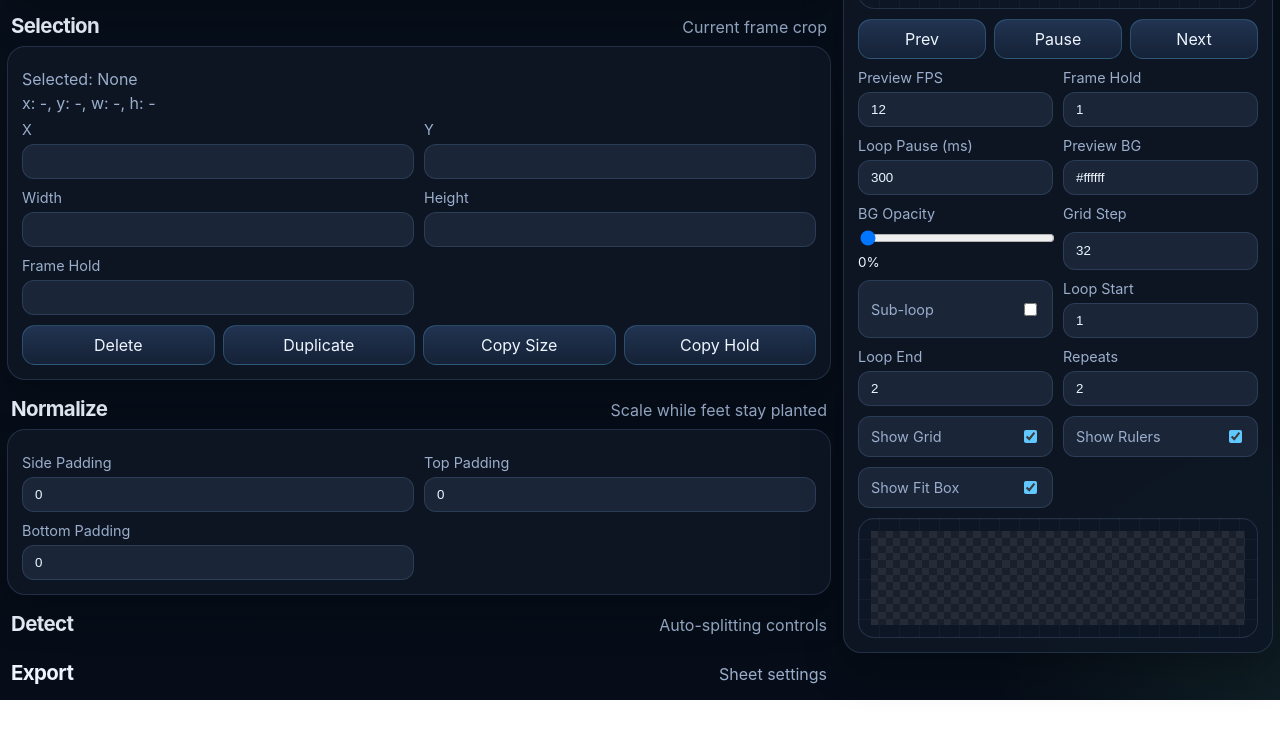
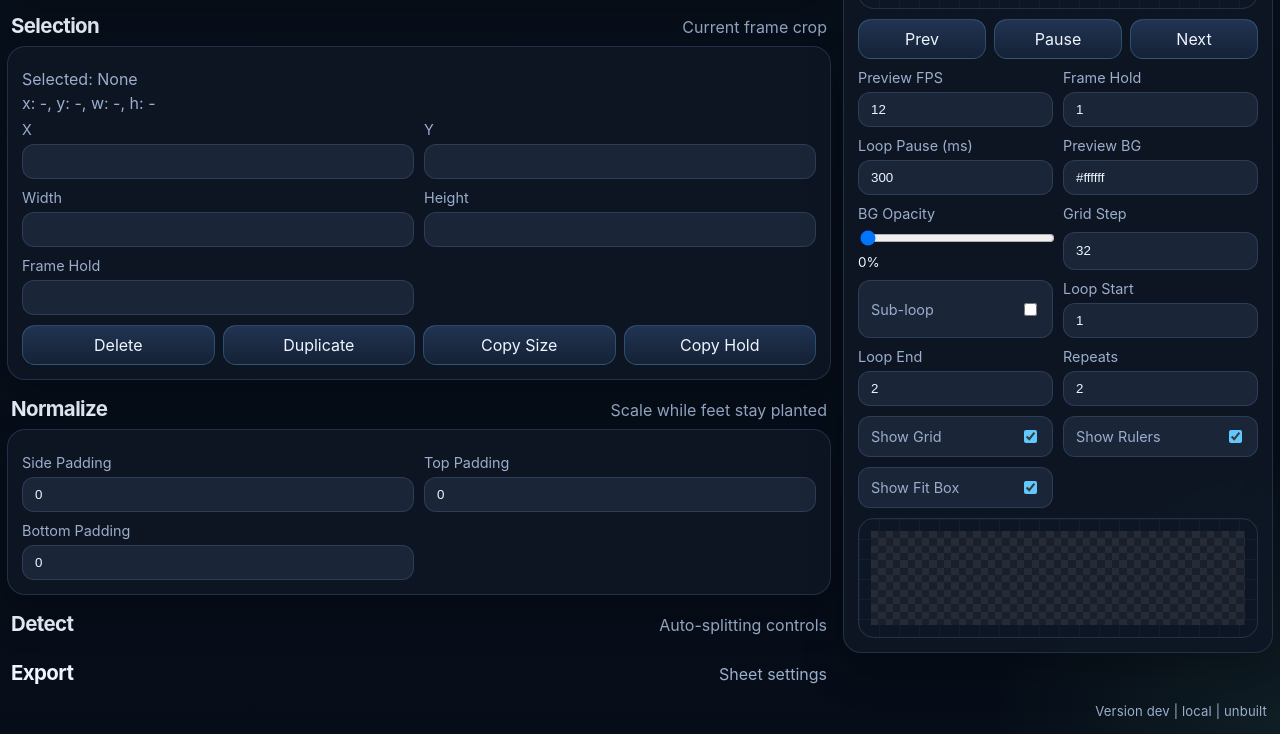
Before and after one commit to clayton/sprite-cutter-app, a website: page index.html in a window 1280 px wide. Shown: the part 523-1257 px from the top of the page. Before the commit the page ends 1223 px from the top, so only its background shows below. Drawn offline with Linux system fonts and the light colour scheme.

Commit message:
Add build stamp and align deployment config

```diff
--- a/app.js
+++ b/app.js
@@ -75,6 +75,7 @@ const selectedLabel = document.getElementById("selectedLabel");
 const boxStats = document.getElementById("boxStats");
 const imageMeta = document.getElementById("imageMeta");
 const frameCounter = document.getElementById("frameCounter");
+const buildInfo = document.getElementById("buildInfo");
 const boxXInput = document.getElementById("boxXInput");
 const boxYInput = document.getElementById("boxYInput");
 const boxWidthInput = document.getElementById("boxWidthInput");
@@ -161,6 +162,14 @@ function setNumericInput(input, value, fallback = input.value) {
 
 function setCheckboxInput(input, value) {
   input.checked = Boolean(value);
+}
+
+function formatBuildInfo() {
+  const info = window.BUILD_INFO || {};
+  const version = info.version || "dev";
+  const commit = info.commit || "local";
+  const builtAt = info.builtAt ? new Date(info.builtAt).toLocaleString() : "unbuilt";
+  return `Version ${version} | ${commit} | ${builtAt}`;
 }
 
 function buildGridBoxes(boxes, cellWidth, cellHeight, framesPerRow, imageWidth, imageHeight) {
@@ -1258,6 +1267,9 @@ window.addEventListener("keydown", (event) => {
 });
 
 updateInspector();
+if (buildInfo) {
+  buildInfo.textContent = formatBuildInfo();
+}
 drawEditor();
 drawPreview();
 requestAnimationFrame(animatePreview);
--- /dev/null
+++ b/build-meta.js
@@ -0,0 +1,5 @@
+window.BUILD_INFO = {
+  version: "dev",
+  commit: "local",
+  builtAt: null,
+};
--- a/index.html
+++ b/index.html
@@ -244,8 +244,13 @@
           </section>
         </aside>
       </main>
+
+      <footer class="app-footer">
+        <span id="buildInfo">Build unknown</span>
+      </footer>
     </div>
 
+    <script src="./build-meta.js"></script>
     <script src="./app.js"></script>
   </body>
 </html>
--- a/style.css
+++ b/style.css
@@ -34,6 +34,16 @@ body {
 .app-shell {
   width: min(1600px, calc(100vw - 14px));
   margin: 7px auto;
+}
+
+.app-footer {
+  display: flex;
+  justify-content: flex-end;
+  margin-top: 10px;
+  padding: 0 6px 8px;
+  color: var(--muted);
+  font-size: 0.82rem;
+  letter-spacing: 0.01em;
 }
 
 .topbar,
```
Also changed, not shown: package.json (+6 -1 lines), scripts/build.mjs (added, +28 -0 lines), README.md, 4 other files.
